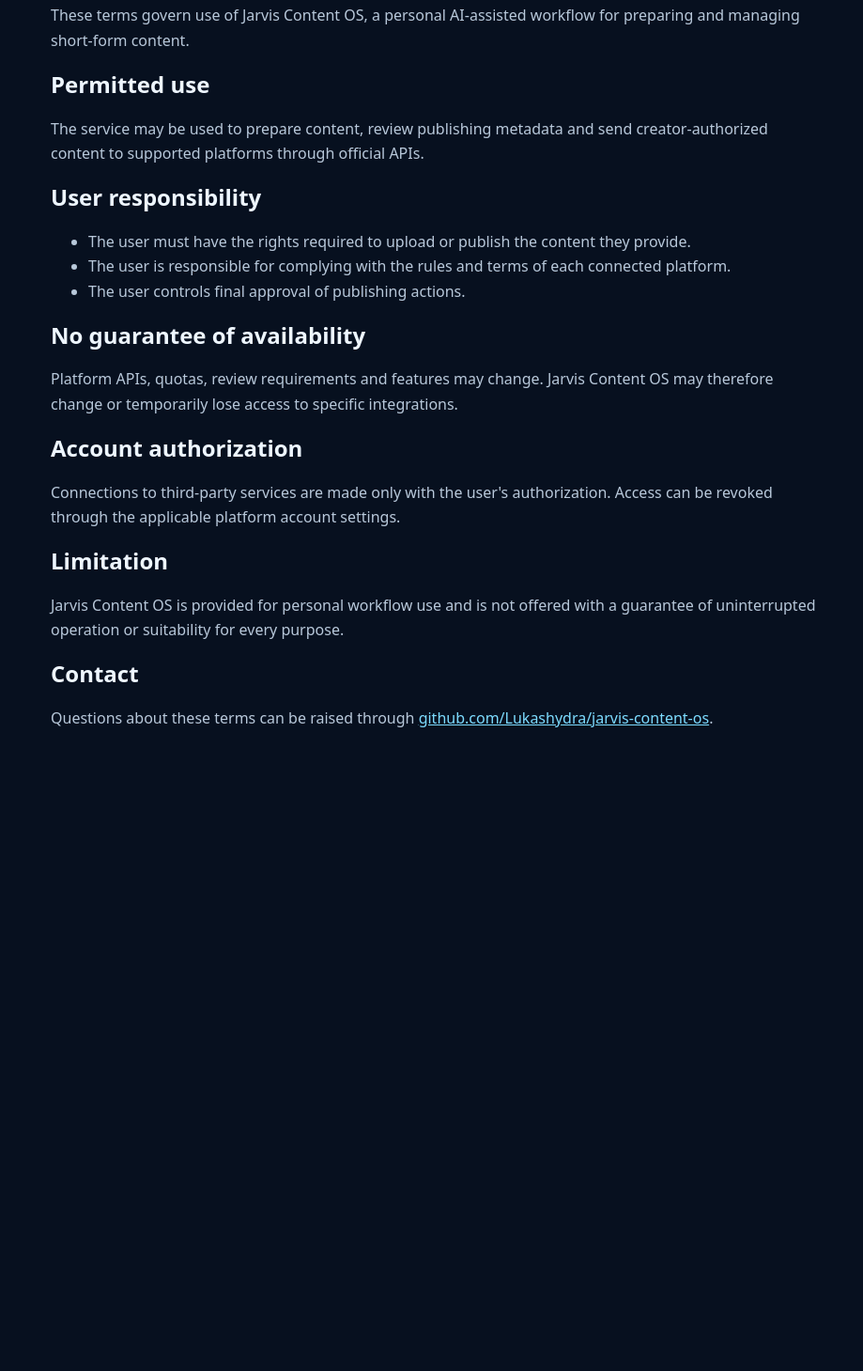
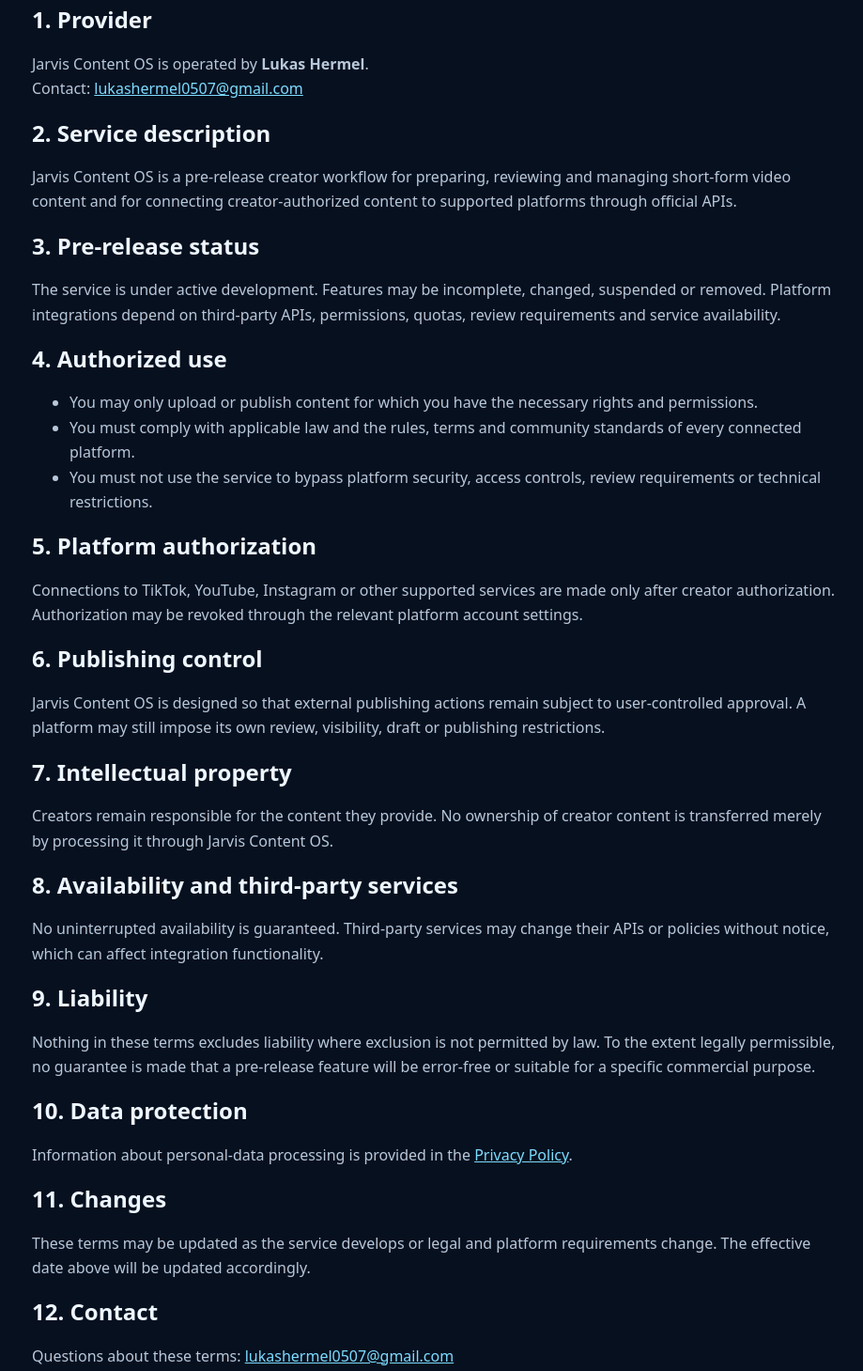
Before and after one commit to Lukashydra/jarvis-content-os, a plain HTML site: page terms/index.html in a window 1280 px wide. Shown: the part 193-1652 px from the top of the page at 94% size, without its empty margins (176-1095 px from the left). Before the commit the page ends 1034 px from the top, so only its background shows below. Drawn offline with Linux system fonts and the light colour scheme.

Commit message:
Strengthen terms for pre-release creator workflow

```diff
--- a/terms/index.html
+++ b/terms/index.html
@@ -1,25 +1,49 @@
 <!doctype html>
 <html lang="en"><head><meta charset="utf-8"><meta name="viewport" content="width=device-width,initial-scale=1"><title>Terms of Service · Jarvis Content OS</title>
-<style>body{max-width:820px;margin:0 auto;padding:48px 22px;font:16px/1.65 system-ui;background:#07101f;color:#eef6ff}a{color:#7ddcff}h1,h2{line-height:1.15}p,li{color:#b8c8da}</style></head>
+<style>body{max-width:860px;margin:0 auto;padding:48px 22px;font:16px/1.65 system-ui;background:#07101f;color:#eef6ff}a{color:#7ddcff}h1,h2{line-height:1.15}p,li{color:#b8c8da}</style></head>
 <body>
 <a href="../">← Jarvis Content OS</a>
 <h1>Terms of Service</h1>
 <p>Effective date: October 7, 2026</p>
-<p>These terms govern use of Jarvis Content OS, a personal AI-assisted workflow for preparing and managing short-form content.</p>
-<h2>Permitted use</h2>
-<p>The service may be used to prepare content, review publishing metadata and send creator-authorized content to supported platforms through official APIs.</p>
-<h2>User responsibility</h2>
+
+<h2>1. Provider</h2>
+<p>Jarvis Content OS is operated by <strong>Lukas Hermel</strong>.<br>
+Contact: <a href="mailto:lukashermel0507@gmail.com">lukashermel0507@gmail.com</a></p>
+
+<h2>2. Service description</h2>
+<p>Jarvis Content OS is a pre-release creator workflow for preparing, reviewing and managing short-form video content and for connecting creator-authorized content to supported platforms through official APIs.</p>
+
+<h2>3. Pre-release status</h2>
+<p>The service is under active development. Features may be incomplete, changed, suspended or removed. Platform integrations depend on third-party APIs, permissions, quotas, review requirements and service availability.</p>
+
+<h2>4. Authorized use</h2>
 <ul>
-<li>The user must have the rights required to upload or publish the content they provide.</li>
-<li>The user is responsible for complying with the rules and terms of each connected platform.</li>
-<li>The user controls final approval of publishing actions.</li>
+<li>You may only upload or publish content for which you have the necessary rights and permissions.</li>
+<li>You must comply with applicable law and the rules, terms and community standards of every connected platform.</li>
+<li>You must not use the service to bypass platform security, access controls, review requirements or technical restrictions.</li>
 </ul>
-<h2>No guarantee of availability</h2>
-<p>Platform APIs, quotas, review requirements and features may change. Jarvis Content OS may therefore change or temporarily lose access to specific integrations.</p>
-<h2>Account authorization</h2>
-<p>Connections to third-party services are made only with the user's authorization. Access can be revoked through the applicable platform account settings.</p>
-<h2>Limitation</h2>
-<p>Jarvis Content OS is provided for personal workflow use and is not offered with a guarantee of uninterrupted operation or suitability for every purpose.</p>
-<h2>Contact</h2>
-<p>Questions about these terms can be raised through <a href="https://github.com/Lukashydra/jarvis-content-os">github.com/Lukashydra/jarvis-content-os</a>.</p>
+
+<h2>5. Platform authorization</h2>
+<p>Connections to TikTok, YouTube, Instagram or other supported services are made only after creator authorization. Authorization may be revoked through the relevant platform account settings.</p>
+
+<h2>6. Publishing control</h2>
+<p>Jarvis Content OS is designed so that external publishing actions remain subject to user-controlled approval. A platform may still impose its own review, visibility, draft or publishing restrictions.</p>
+
+<h2>7. Intellectual property</h2>
+<p>Creators remain responsible for the content they provide. No ownership of creator content is transferred merely by processing it through Jarvis Content OS.</p>
+
+<h2>8. Availability and third-party services</h2>
+<p>No uninterrupted availability is guaranteed. Third-party services may change their APIs or policies without notice, which can affect integration functionality.</p>
+
+<h2>9. Liability</h2>
+<p>Nothing in these terms excludes liability where exclusion is not permitted by law. To the extent legally permissible, no guarantee is made that a pre-release feature will be error-free or suitable for a specific commercial purpose.</p>
+
+<h2>10. Data protection</h2>
+<p>Information about personal-data processing is provided in the <a href="../privacy/">Privacy Policy</a>.</p>
+
+<h2>11. Changes</h2>
+<p>These terms may be updated as the service develops or legal and platform requirements change. The effective date above will be updated accordingly.</p>
+
+<h2>12. Contact</h2>
+<p>Questions about these terms: <a href="mailto:lukashermel0507@gmail.com">lukashermel0507@gmail.com</a></p>
 </body></html>
```
